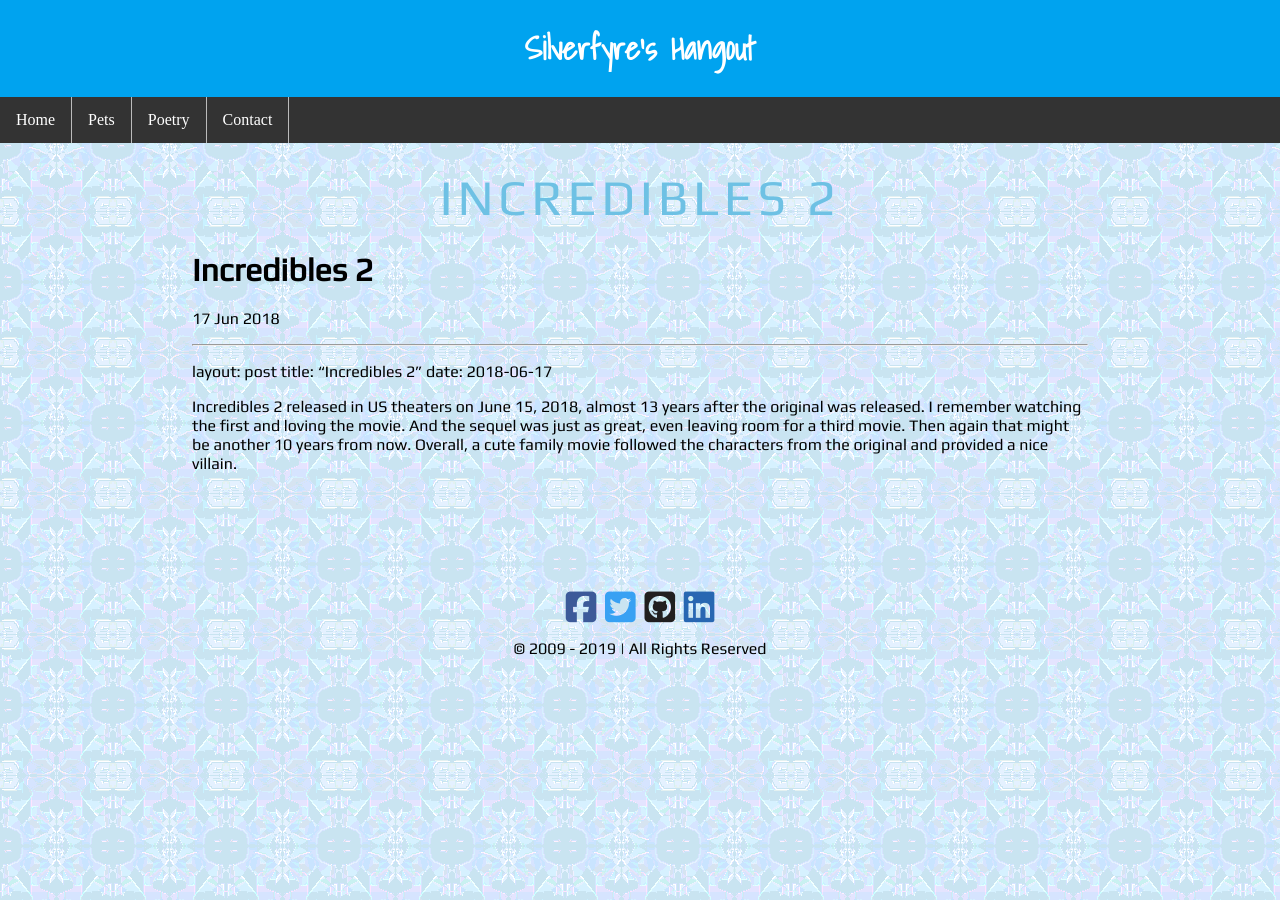
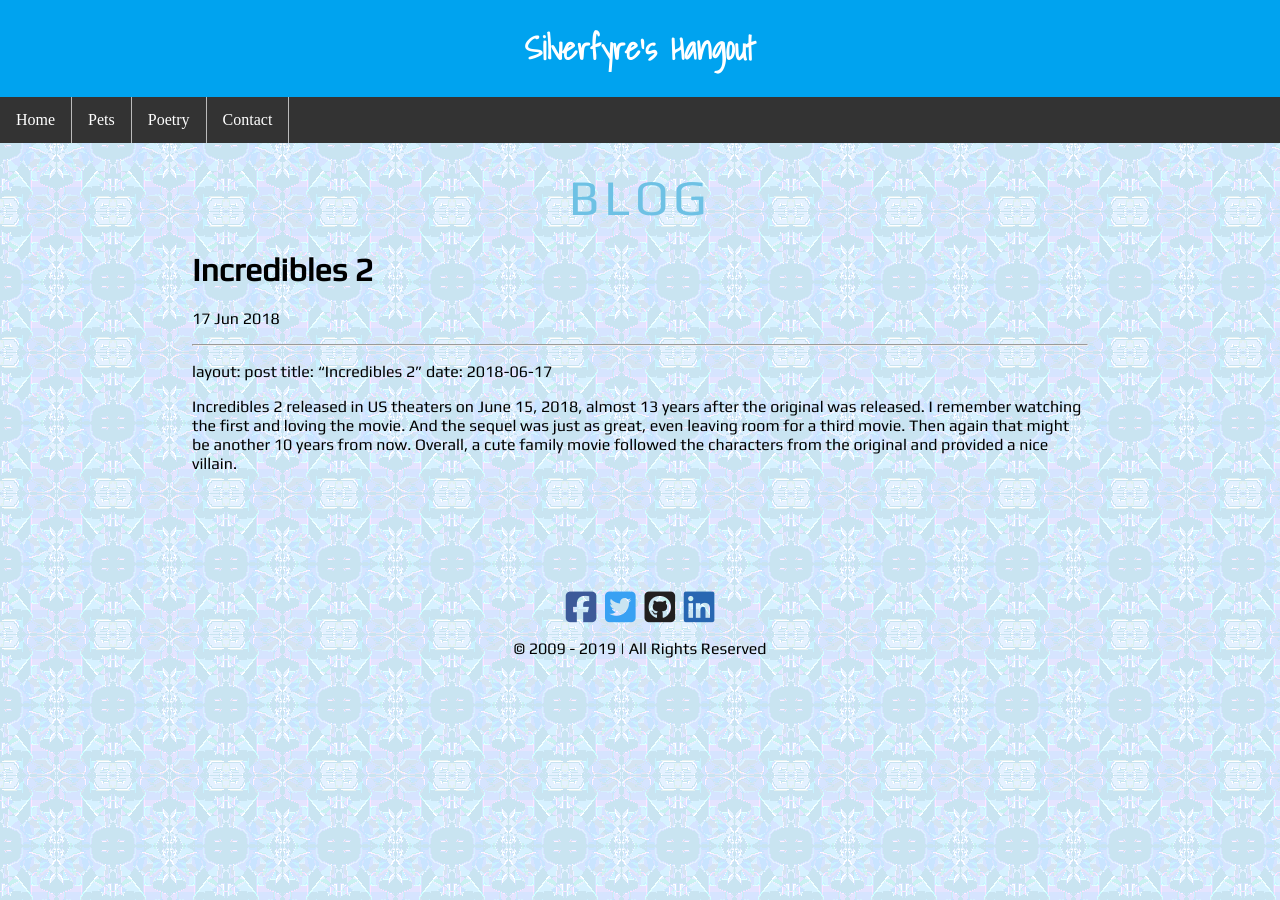
Before and after one commit to iSilverfyre/isilverfyre.github.io, a Jekyll site: the page built from _posts/2018-06-17-incredibles-2.md, in a window 1280 px wide. Built offline with Jekyll 4.4.1, drawn with Linux system fonts in a browser that asks for light colours; nearby versions of some CDN libraries; our own code applies the rules of GitHub Pages for plain Markdown files.

Commit message:
Update default.html

```diff
--- a/_layouts/default.html
+++ b/_layouts/default.html
@@ -23,7 +23,7 @@
 		<!--  ^ DO NOT ALTER HEADER AREA! ^ -->
 
 		<div id="site-body">
-			<div id="page-header">{{ page.title }}</div>
+			<div id="page-header">Blog</div>
 			{{ content }}
 		</div>
 
```
